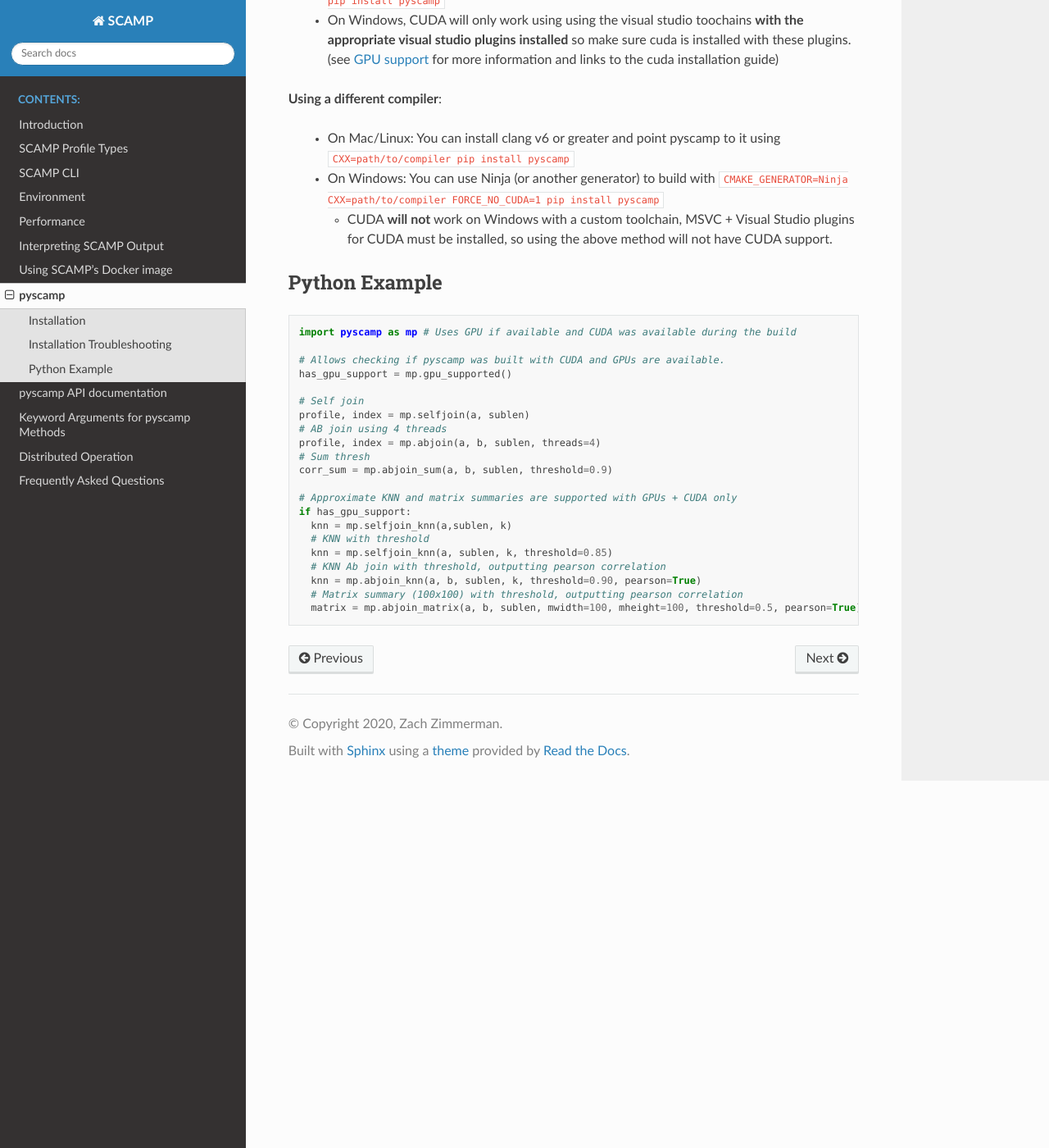
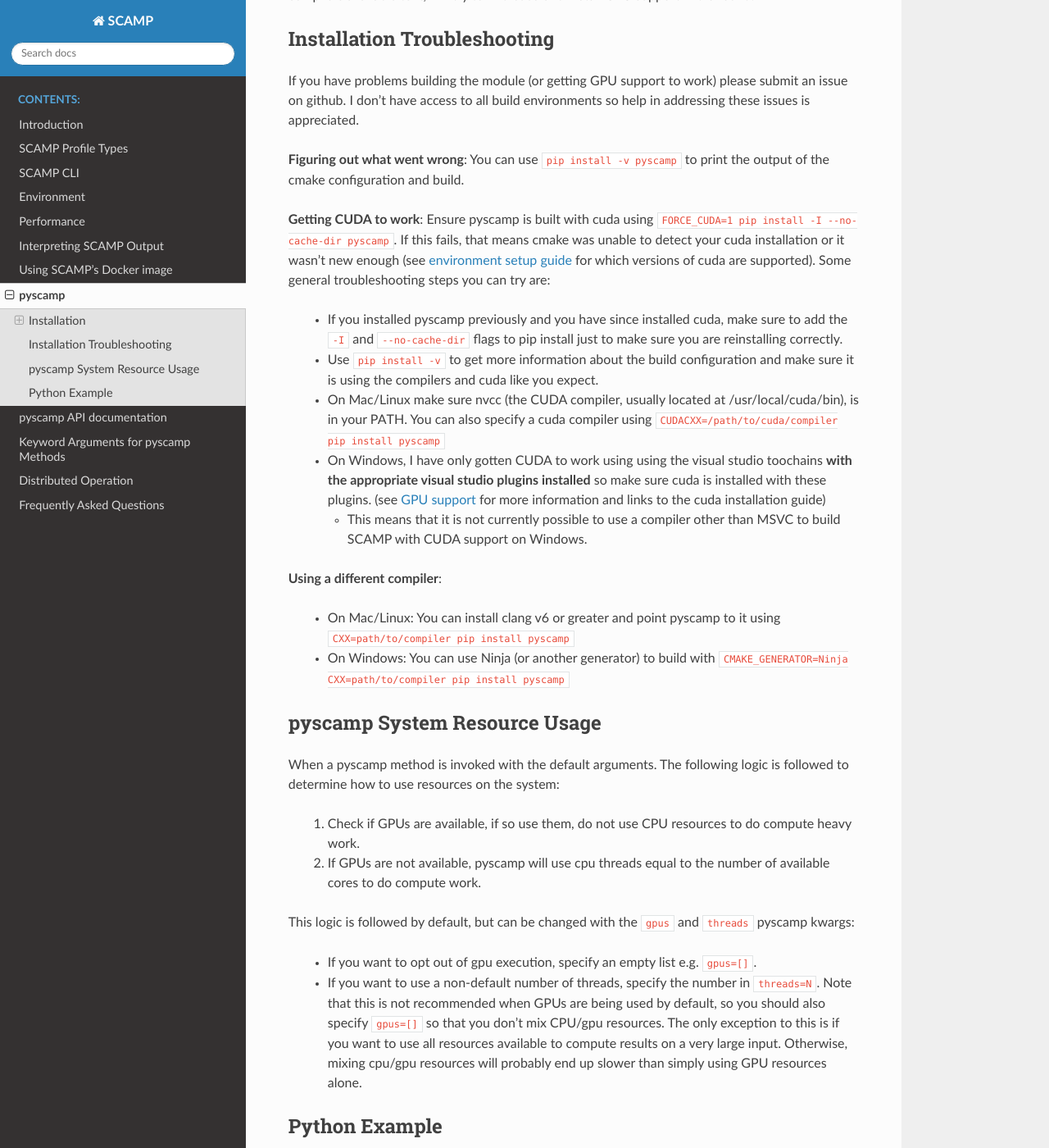
Before and after one commit to zpzim/SCAMP, a Sphinx documentation site: the page built from docs/source/pyscamp/intro.rst, in a window 1280 px wide and 1400 px high, scrolled down 1800 px. Shown: the whole window at 82% size. Built offline with Sphinx 7.4.7 and the Read the Docs theme 2.0.0, drawn with Linux system fonts in a browser that asks for light colours; some of the changed text lies outside the part shown.

Commit message:
Update docs with information on conda package availability (#111)
* Update pyscamp docs with info about conda package.

* Update build instructions for windows CUDA builds. Add disclaimer that 32-bit builds are unsupported and non x86_64 configurations are untested.

* Add pointer to automated GPU benchmarks in documentation.

```diff
--- a/docs/source/environment.rst
+++ b/docs/source/environment.rst
@@ -9,6 +9,9 @@
     * This version is not available directly from all package managers so you may need to install it manually, the easist way to do this is with python via ``pip install cmake`` or you can download it manually from `here <https://cmake.org/download/>`_
 
   * C/C++ compiler (e.g. gcc/clang/Visual Studio Build tools)
+
+  * SCAMP is only tested currently on x86_64 systems. 32-bit systems are not supported. Though SCAMP may build on them, other 64-bit architectures are not currently tested or optimized for.
+
 
 For GPU support (required for any SCAMP build which will use a GPU):
   * cuda toolkit v11.0 or greater
@@ -33,6 +36,6 @@
 
 You need to have a cuda development environment set up in order to build SCAMP with GPU support. If you install SCAMP (or pyscamp) and it does not detect CUDA during installation it will install using CPU support only. cmake must detect your cuda installation, this can be especially tricky when using Windows and MSVC as you need to have the CUDA extensions for visual studio installed.
 
-Windows CUDA builds will only work using visual studio tools (and the CUDA visual studio extensions). This is due to the fact that the visual studio toolchain is the only suppored toolchain for compiling cuda on windows, changing the C++ compiler will cause nvcc to fail. Therefore you can only use other generators for C++ only builds.
+I have only gotten Windows CUDA builds to work under MSVC and the Visual Studio Generators. There are some issues with cmake/nvcc/msvc that make it very difficult to install outside of this configuration.
 
 You can use the :ref:`configuration option <build-config-options>` FORCE_CUDA=1, to force SCAMP to build with CUDA (or fail). This works when installing pyscamp as well using ``FORCE_CUDA=1 pip install pyscamp``.
--- a/docs/source/pyscamp/intro.rst
+++ b/docs/source/pyscamp/intro.rst
@@ -1,12 +1,28 @@
 pyscamp
 =======
 
-pyscamp is a python module which uses the SCAMP CUDA/C++ library to compute the matrix profile efficiently, inheriting the speed and functionality of SCAMP
+pyscamp is a python module which uses the SCAMP CUDA/C++ library to compute the matrix profile efficiently, inheriting the speed and functionality of SCAMP.
 
 
 Installation
 ------------
-A source distribution for pyscamp is available on pypi.org. The python module supports python 3 and requires that cmake 3.15 or greater is installed in order to build properly, you can install cmake using ``pip install cmake``
+There are two ways to install pyscamp, via its conda package, or directly from source.
+
+Installing on conda-forge
+^^^^^^^^^^^^^^^^^^^^^^^^^
+In an anaconda environment, you can install the pyscamp conda packages as follows:
+
+To install pyscamp with gpu support (Windows/Linux) ``conda install -c conda-forge pyscamp-gpu``.
+
+To install pyscamp without gpu support (Windows/Linux/MacOS) ``conda install -c conda-forge pyscamp-cpu``.
+
+Installing from source
+^^^^^^^^^^^^^^^^^^^^^^
+You can install pyscamp from source to maximize performance on your system. A source distribution for pyscamp is available on pypi.org.
+
+The python module supports python3 and requires that cmake 3.15 or greater is installed in order to build properly.
+
+You can install cmake using ``pip install cmake``
 
 If you want GPU support for pyscamp, you must have CUDA installed and available to the default cmake compiler on your system.
 
@@ -24,6 +40,8 @@
   * ``CMAKE_GENERATOR=<generator tag ("Ninja", etc.)>`` useful for windows builds to specify a generator other than visual studio tools
   * ``CMAKE_GENERATOR_TOOLSET=<toolset tag ("llvm", etc.)>`` for specifying a non-default compiler toolchain when using visual studio tools
   * ``CMAKE_GENERATOR_PLATFORM=<platform tag (x64)>`` for specifying a non-default platform arch when using visual studio tools.
+  * ``PYSCAMP_USE_EXTERNAL_PYBIND11=ON`` pyscamp will install using the pybind11 package installed on the system. Used to build the conda-forge package.
+  * ``PYSCAMP_PYTHON_EXECUTABLE_PATH=<Path to the python executable to build for>`` defaults to the execuatable invoking setup.py. If you want to build pyscamp for a specific python executable you can point this env variable to it.
   * ``PYSCAMP_ADD_CMAKE_ARGS=<args>`` Allows for passing additional cmake arguments during pyscamp's build.
 
 .. highlight:: console
@@ -39,7 +57,7 @@
 Installation Troubleshooting
 ----------------------------
 
-This is a new feature and still has some kinks to work out. If you have problems building the module (or getting GPU support to work) please submit an issue on github. I don't have access to all build environments so help in addressing these issues is appreciated.
+If you have problems building the module (or getting GPU support to work) please submit an issue on github. I don't have access to all build environments so help in addressing these issues is appreciated.
 
 **Figuring out what went wrong**: You can use ``pip install -v pyscamp`` to print the output of the cmake configuration and build.
 
@@ -48,14 +66,27 @@
   * If you installed pyscamp previously and you have since installed cuda, make sure to add the ``-I`` and ``--no-cache-dir`` flags to pip install just to make sure you are reinstalling correctly.
   * Use ``pip install -v`` to get more information about the build configuration and make sure it is using the compilers and cuda like you expect.
   * On Mac/Linux make sure nvcc (the CUDA compiler, usually located at /usr/local/cuda/bin), is in your PATH. You can also specify a cuda compiler using ``CUDACXX=/path/to/cuda/compiler pip install pyscamp``
-  * On Windows, CUDA will only work using using the visual studio toochains **with the appropriate visual studio plugins installed** so make sure cuda is installed with these plugins. (see :doc:`GPU support </environment>` for more information and links to the cuda installation guide)
+  * On Windows, I have only gotten CUDA to work using using the visual studio toochains **with the appropriate visual studio plugins installed** so make sure cuda is installed with these plugins. (see :doc:`GPU support </environment>` for more information and links to the cuda installation guide)
+
+    * This means that it is not currently possible to use a compiler other than MSVC to build SCAMP with CUDA support on Windows.
 
 **Using a different compiler**:
 
   * On Mac/Linux: You can install clang v6 or greater and point pyscamp to it using ``CXX=path/to/compiler pip install pyscamp``
-  * On Windows: You can use Ninja (or another generator) to build with ``CMAKE_GENERATOR=Ninja CXX=path/to/compiler FORCE_NO_CUDA=1 pip install pyscamp``
+  * On Windows: You can use Ninja (or another generator) to build with ``CMAKE_GENERATOR=Ninja CXX=path/to/compiler pip install pyscamp``
 
-    * CUDA **will not** work on Windows with a custom toolchain, MSVC + Visual Studio plugins for CUDA must be installed, so using the above method will not have CUDA support.
+pyscamp System Resource Usage
+-----------------------------
+
+When a pyscamp method is invoked with the default arguments. The following logic is followed to determine how to use resources on the system:
+
+ 1. Check if GPUs are available, if so use them, do not use CPU resources to do compute heavy work.
+ 2. If GPUs are not available, pyscamp will use cpu threads equal to the number of available cores to do compute work.
+
+This logic is followed by default, but can be changed with the ``gpus`` and ``threads`` pyscamp kwargs:
+
+ * If you want to opt out of gpu execution, specify an empty list e.g. ``gpus=[]``.
+ * If you want to use a non-default number of threads, specify the number in ``threads=N``. Note that this is not recommended when GPUs are being used by default, so you should also specify ``gpus=[]`` so that you don't mix CPU/gpu resources. The only exception to this is if you want to use all resources available to compute results on a very large input. Otherwise, mixing cpu/gpu resources will probably end up slower than simply using GPU resources alone.
 
 Python Example
 --------------
@@ -64,24 +95,25 @@
 
 ::
 
-  import pyscamp as mp # Uses GPU if available and CUDA was available during the build
+  import pyscamp as mp
 
   # Allows checking if pyscamp was built with CUDA and GPUs are available.
   has_gpu_support = mp.gpu_supported()
 
-  # Self join
+  # Self join.
   profile, index = mp.selfjoin(a, sublen)
-  # AB join using 4 threads
-  profile, index = mp.abjoin(a, b, sublen, threads=4)
+  # AB join using 4 threads and no gpus.
+  profile, index = mp.abjoin(a, b, sublen, threads=4, gpus=[])
   # Sum thresh
   corr_sum = mp.abjoin_sum(a, b, sublen, threshold=0.9)
 
-  # Approximate KNN and matrix summaries are supported with GPUs + CUDA only
+  # Matrix summary (100x100) with threVshold, outputting pearson correlation
+  matrix = mp.abjoin_matrix(a, b, sublen, mwidth=100, mheight=100, threshold=0.5, pearson=True)
+
+  # Approximate KNN is supported with GPUs + CUDA only for now.
   if has_gpu_support:
     knn = mp.selfjoin_knn(a,sublen, k)
     # KNN with threshold
     knn = mp.selfjoin_knn(a, sublen, k, threshold=0.85)
     # KNN Ab join with threshold, outputting pearson correlation
     knn = mp.abjoin_knn(a, b, sublen, k, threshold=0.90, pearson=True)
-    # Matrix summary (100x100) with threshold, outputting pearson correlation
-    matrix = mp.abjoin_matrix(a, b, sublen, mwidth=100, mheight=100, threshold=0.5, pearson=True)
```
Also changed, not shown: README.md (+18 -5 lines), docs/source/performance.rst (+8 -0 lines).
